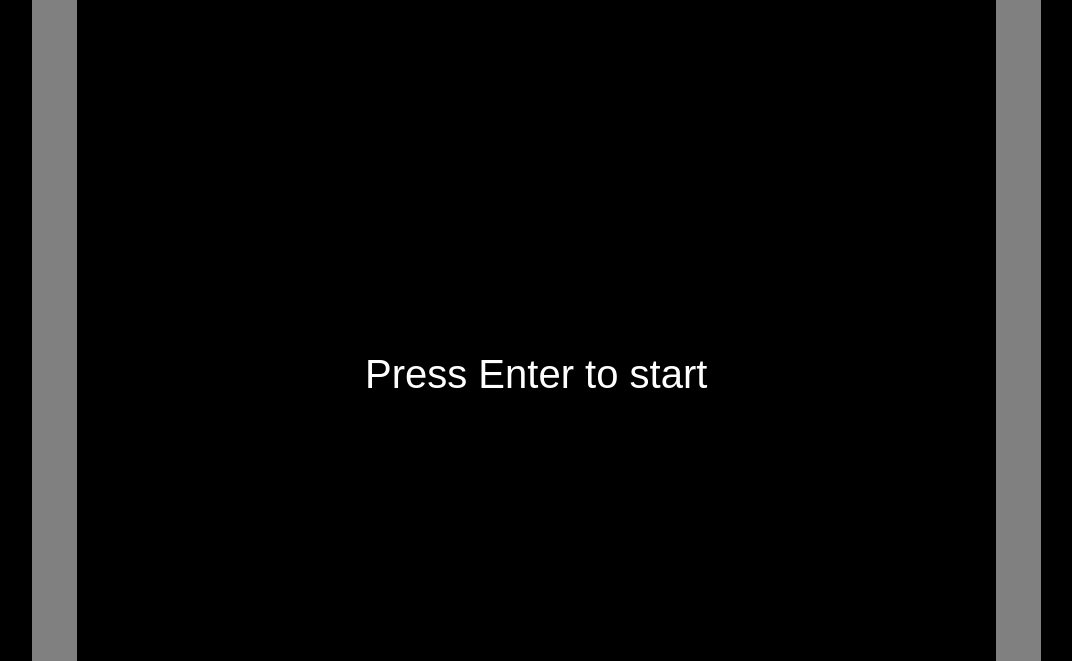
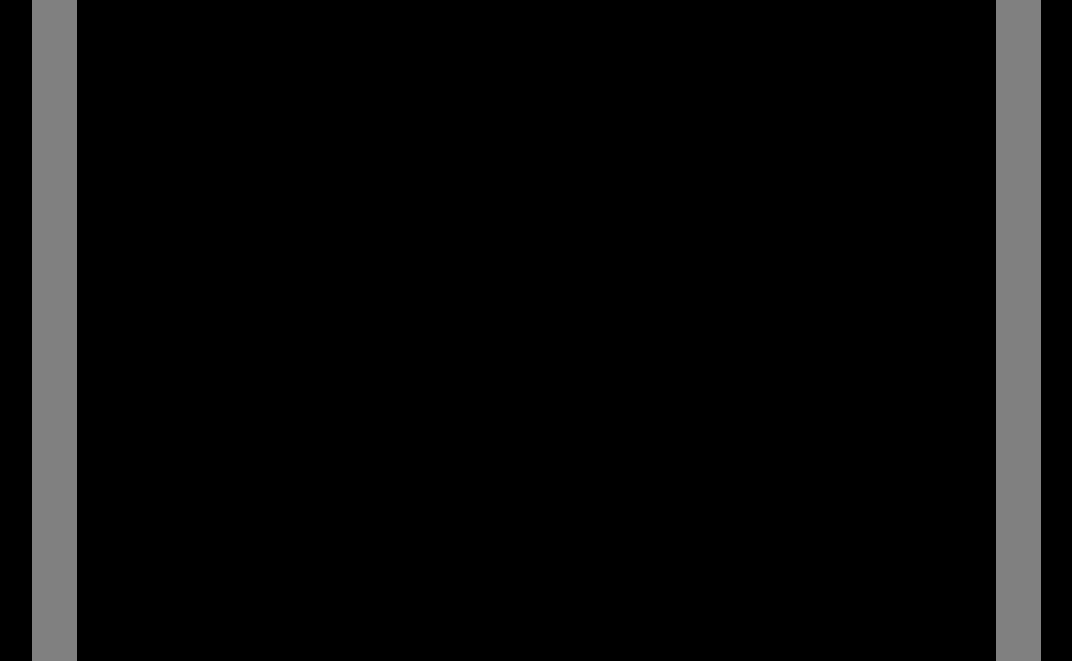
Before and after one commit to bonnee/breakthefuckout, a plain HTML site: page BreakTheFuckOut/BreakTheFuckOut/www/index.html in a window 1280 px wide. Shown: the part 152-813 px from the top of the page, without its empty margins (104-1176 px from the left). Drawn offline with Linux system fonts and the light colour scheme.

Commit message:
Change the game cycle

```diff
--- a/BreakTheFuckOut/BreakTheFuckOut/www/game.js
+++ b/BreakTheFuckOut/BreakTheFuckOut/www/game.js
@@ -1,9 +1,9 @@
 /*
 TODO:
 1. Mouse / keyboard control pad settings;
-2. Score managing:
+2. [DONE] Score managing:
 3. [DONE] Initial "Press [button] to start" splash screen;
-4. Level management via JSON files;
+4. [NEARLY DONE] Level management via JSON files;
 5. Difficulty settings (ball speed);
 */
 
@@ -13,8 +13,8 @@ var ballSpdX = 4;
 var ballSpdY = -5;
 var pad;
 var bricks;
-var scoreText;
-var running = true;
+var running = false;
+var over = false;
 var score = 0;
 var divisorCollision = 5;
 
@@ -43,7 +43,7 @@ function init() {
     );
 
     LoadObjects();
-    start();
+    update();
 }
 
 //      Load a JSON file from specified URL
@@ -99,10 +99,6 @@ function LoadObjects() {
     stage.addChild(ball);
     ball.position.y = height - 23;
     ball.position.x = width / 2 - ball.width / 2;
-
-    //score text
-    scoreText = new PIXI.Text(score, { font: "25px Arial", fill: "white" });
-    stage.addChild(scoreText);
 }
 
 aKey.press = function () {
@@ -128,7 +124,13 @@ dKey.release = function () {
 enterKey.press = function () {
     //key object pressed
     enterPressed = true;
+    if (!over && !running) {
+        running = true;
+        start();
+    } else
+        running = false;
 };
+
 enterKey.release = function () {
     //key object released
     enterPressed = false;
@@ -174,24 +176,14 @@ function keyboard(keyCode) {
 }
 
 function start() {
-    var startText = new PIXI.Text("Press Enter to start", { font: "40px Arial", fill: "white" });
-    stage.addChild(startText);
-    startText.x = width / 2 - startText.width / 2;
-    startText.y = height / 2 + 75;
-    renderer.render(stage);
-
-    enterKey.press = function () {
-        stage.removeChild(startText);
-        requestAnimationFrame(update);
-    }
+    document.getElementById("overlay").style.display = 'none';
 }
 
 function update() {
-
+    if (running) {
         ball.position.x += ballSpdX;
         ball.position.y += ballSpdY;
         CheckCollisions();
-
 
         if (aPressed) {
             if (pad.position.x - movePad > 0) {
@@ -210,13 +202,15 @@ function update() {
         }
 
         renderer.render(stage);
-    if (running)
+
+        if (over)
+            requestAnimationFrame(end);
+    }
     requestAnimationFrame(update);
-    else
-        requestAnimationFrame(end);
 }
 
 function end() {
+    running = false;
     var endText = new PIXI.Text("Game Over", { font: "50px Arial", fill: "white" });
     stage.addChild(endText);
     endText.x = width / 2 - endText.width / 2;
@@ -240,7 +234,7 @@ function CheckCollisions() {
             bricks.blocks.splice(i, 1);
             stage.removeChild(b.sprite);
             score += b.score;
-            scoreText.setText(score);
+            document.getElementById("score").innerHTML = score;
             collisionY = true;
             if (logging)
                 console.log("Collision with block " + i);
@@ -254,8 +248,7 @@ function CheckCollisions() {
             console.log("Collision with right bound");
     }
 
-    if (ball.position.x <= 0)
-    {
+    if (ball.position.x <= 0) {
         ball.position.x = 0;
         collisionX = true;
         if (logging)
@@ -271,12 +264,12 @@ function CheckCollisions() {
 
     if (ball.position.y >= height - ball.height) {
         ball.position.y = height - ball.height;
-        running = false;
+        over = true;
         if (logging)
             console.log("Game Over");
     }
     if (bricks.blocks.length == 0)
-        running = false;
+        over = true;
 
     if (collisionX)
         ballSpdX = -ballSpdX;
--- a/BreakTheFuckOut/BreakTheFuckOut/www/index.html
+++ b/BreakTheFuckOut/BreakTheFuckOut/www/index.html
@@ -11,8 +11,14 @@
 
 
 <body onload="init();">
-    <div align="center">
-        <canvas id="game-canvas" width="919" height="768"></canvas>
+    <div class="main">
+        <div class="topbar"><span id="score">0</span></div>
+        <div class="game">
+            <canvas id="game-canvas" width="919" height="768"></canvas>
+            <div id="overlay">
+                <h1>Press [ENTER] to play/pause</h1>
+        </div>
+    </div>
     </div>
 </body>
 </html>
--- a/BreakTheFuckOut/BreakTheFuckOut/www/style.css
+++ b/BreakTheFuckOut/BreakTheFuckOut/www/style.css
@@ -1,15 +1,44 @@
 body {
     margin: 0;
     padding: 0;
-    background-color: #000000;
+    background-color: #000;
+    color: #fff;
+    font-family: Sans-serif;
+    font-size:25px;
 }
 
 canvas {
-    border-style: solid;
-    border-color: gray;
-    border-left-width: 45px;
-    border-right-width: 45px;
-    border-top-width: 45px;
-    border-bottom-width:0;
-    background-color: #222222;
+    background-color: #000;
+    display: block;
+    margin-right: auto;
+    margin-left: auto;
 }
+
+.main {
+    width: 1009px;
+    margin-right: auto;
+    margin-left: auto;
+    background-color: gray;
+}
+
+.game {
+    margin-right: auto;
+    margin-left: auto;
+    padding: 0 45px;
+    width: 919px;
+    height: 768px;
+}
+
+.topbar {
+    height: 45px;
+    padding: 0 45px;
+}
+
+#overlay {
+    position:absolute;
+    top:45px;
+    width: 919px;
+    height: 768px;
+    background-color: #000;
+    text-align:center;
+}
```
Lines whose indentation alone changed are shown as unchanged.
